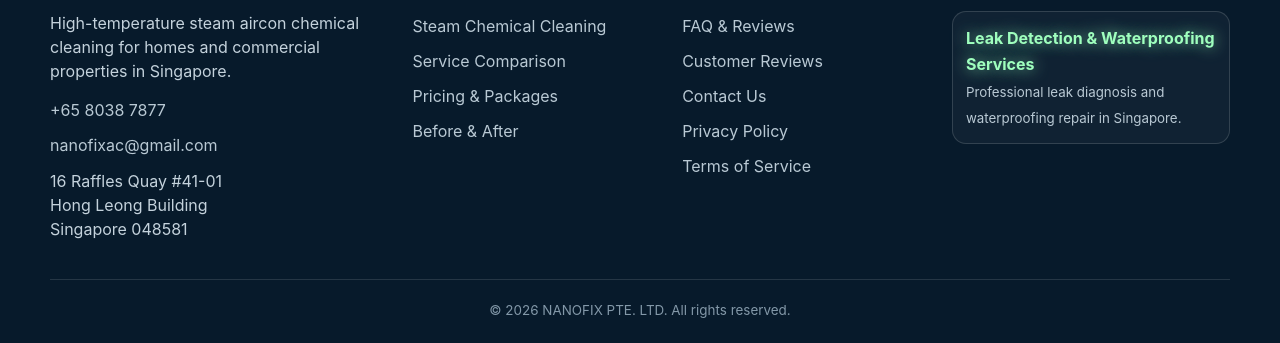
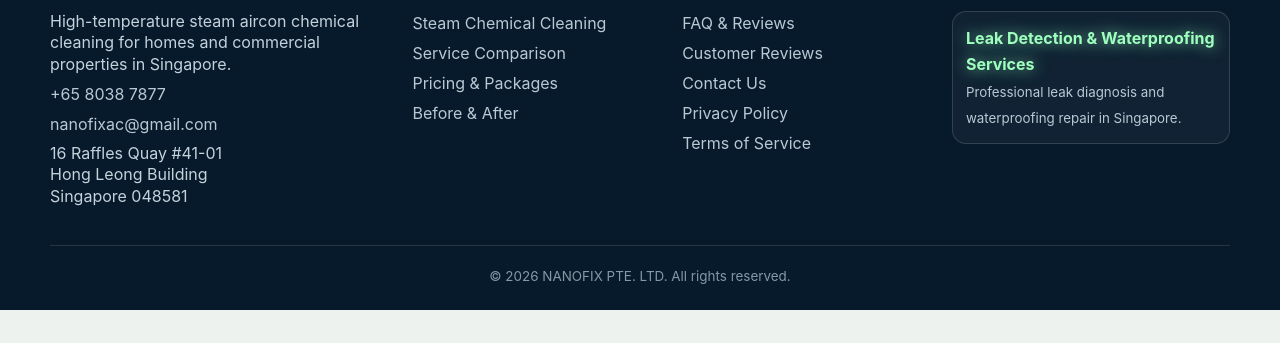
Before and after one commit to gaven2027-hash/NANOFIXAC-server-package, a plain HTML site: page public/index.html in a window 1280 px wide. Shown: the part 7245-7588 px from the top of the page. After the commit the page ends 7555 px from the top, so only its background shows below. Drawn offline with Linux system fonts and the light colour scheme; no server answers.

Commit message:
Tighten footer vertical spacing

```diff
--- a/public/assets/site.css
+++ b/public/assets/site.css
@@ -190,6 +190,13 @@ body{background:#edf2ef}
   .footer-contact-address{min-height:0}
 }
 
+/* Final compact pass for the highlighted footer area: reduce excess vertical
+   gaps without shrinking the readable text size. */
+.footer-grid>div:first-child>p:first-of-type{margin-bottom:4px;line-height:1.35}
+.footer-grid>div:first-child>a{min-height:30px;line-height:1.3}
+.footer-contact-address{min-height:0!important;margin-top:3px!important;line-height:1.35}
+.footer-grid>div:nth-child(2)>a,.footer-grid>div:nth-child(3)>a{min-height:30px;padding:2px 0;line-height:1.35}
+
 /* Homepage FAQ: three concise questions, a bottom guide and equal-height columns. */
 .faq-guide{display:flex;align-items:center;justify-content:space-between;gap:22px;margin-top:18px;padding:20px 22px;border:1px solid var(--line);border-radius:18px;background:rgba(255,255,255,.72)}
 .faq-guide strong{display:block;font-size:1.04rem;color:var(--navy)}
--- a/source/site-src/site.css
+++ b/source/site-src/site.css
@@ -190,6 +190,13 @@ body{background:#edf2ef}
   .footer-contact-address{min-height:0}
 }
 
+/* Final compact pass for the highlighted footer area: reduce excess vertical
+   gaps without shrinking the readable text size. */
+.footer-grid>div:first-child>p:first-of-type{margin-bottom:4px;line-height:1.35}
+.footer-grid>div:first-child>a{min-height:30px;line-height:1.3}
+.footer-contact-address{min-height:0!important;margin-top:3px!important;line-height:1.35}
+.footer-grid>div:nth-child(2)>a,.footer-grid>div:nth-child(3)>a{min-height:30px;padding:2px 0;line-height:1.35}
+
 /* Homepage FAQ: three concise questions, a bottom guide and equal-height columns. */
 .faq-guide{display:flex;align-items:center;justify-content:space-between;gap:22px;margin-top:18px;padding:20px 22px;border:1px solid var(--line);border-radius:18px;background:rgba(255,255,255,.72)}
 .faq-guide strong{display:block;font-size:1.04rem;color:var(--navy)}
```
Also changed, not shown: source/dist/assets/site.css.
